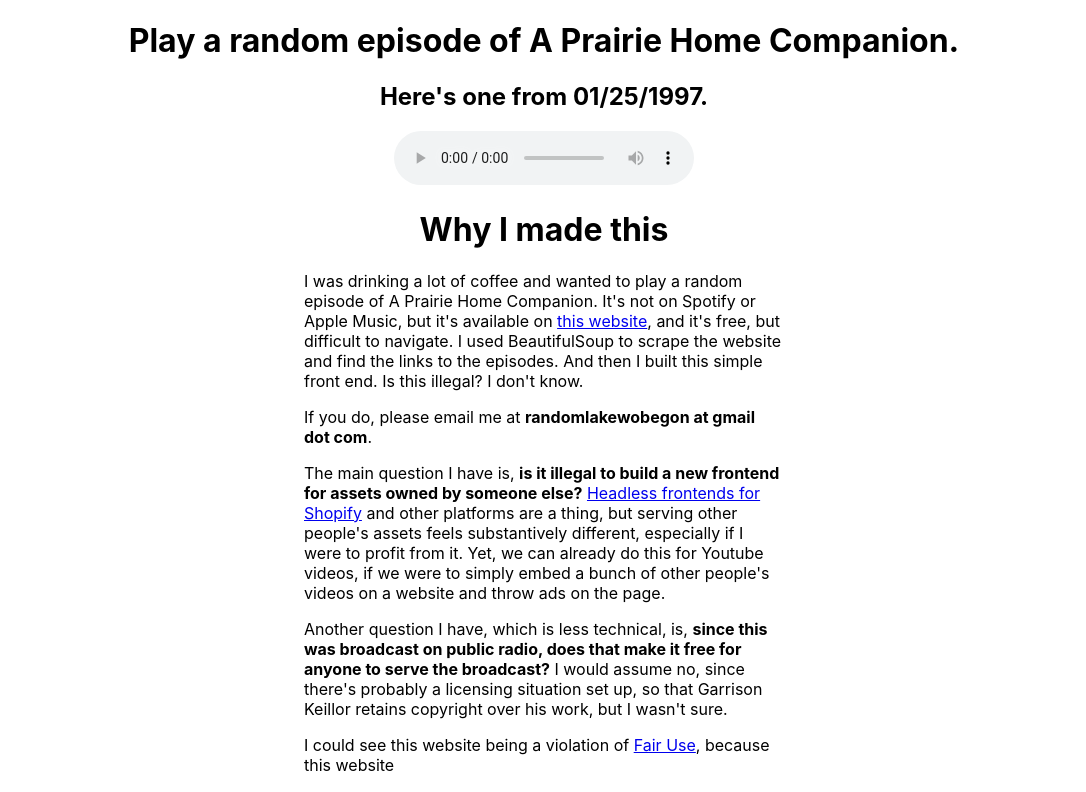
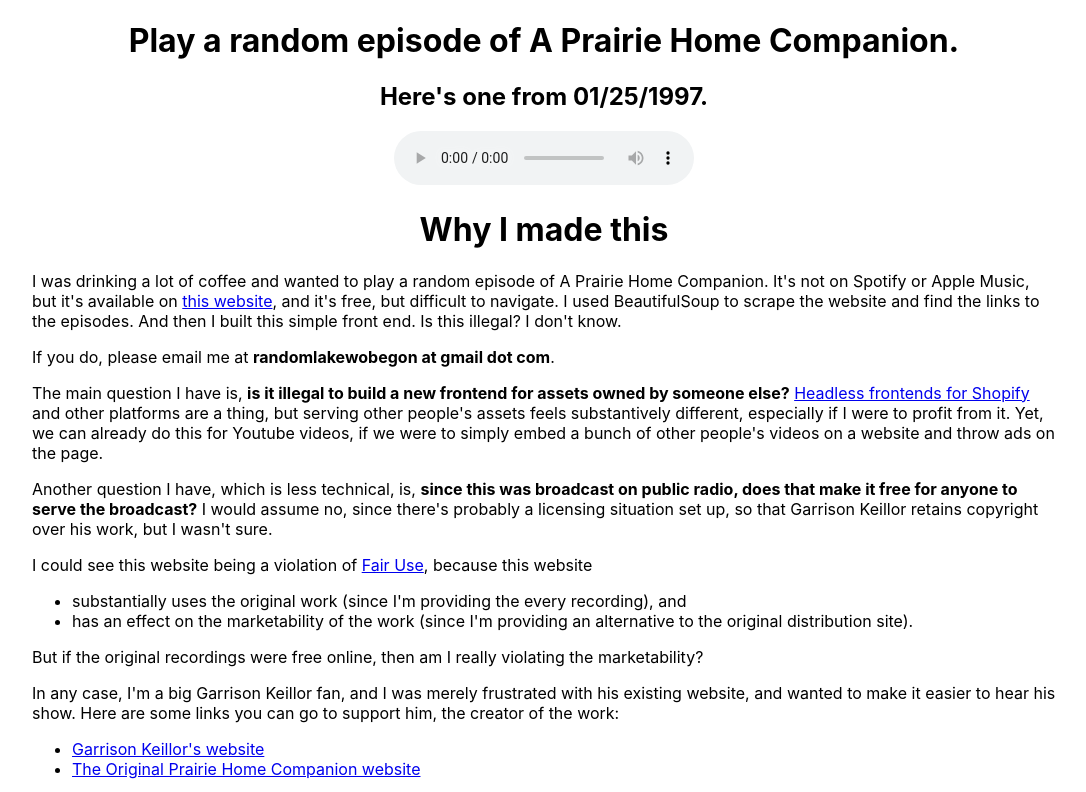
Before and after one commit to bkitano/wobegon, a React (Create React App) app: page / in a window 1280 px wide. Shown: the top 792 px of the page, without its empty margins (96-1182 px from the left). Built offline with nearby package versions, Linux system fonts and the light colour scheme.

Commit message:
fixing margins

```diff
--- a/src/App.tsx
+++ b/src/App.tsx
@@ -40,7 +40,7 @@
       </div>
       <div
         style={{
-          width: "30rem",
+          width: "80%",
           margin: "auto",
         }}
       >
```
